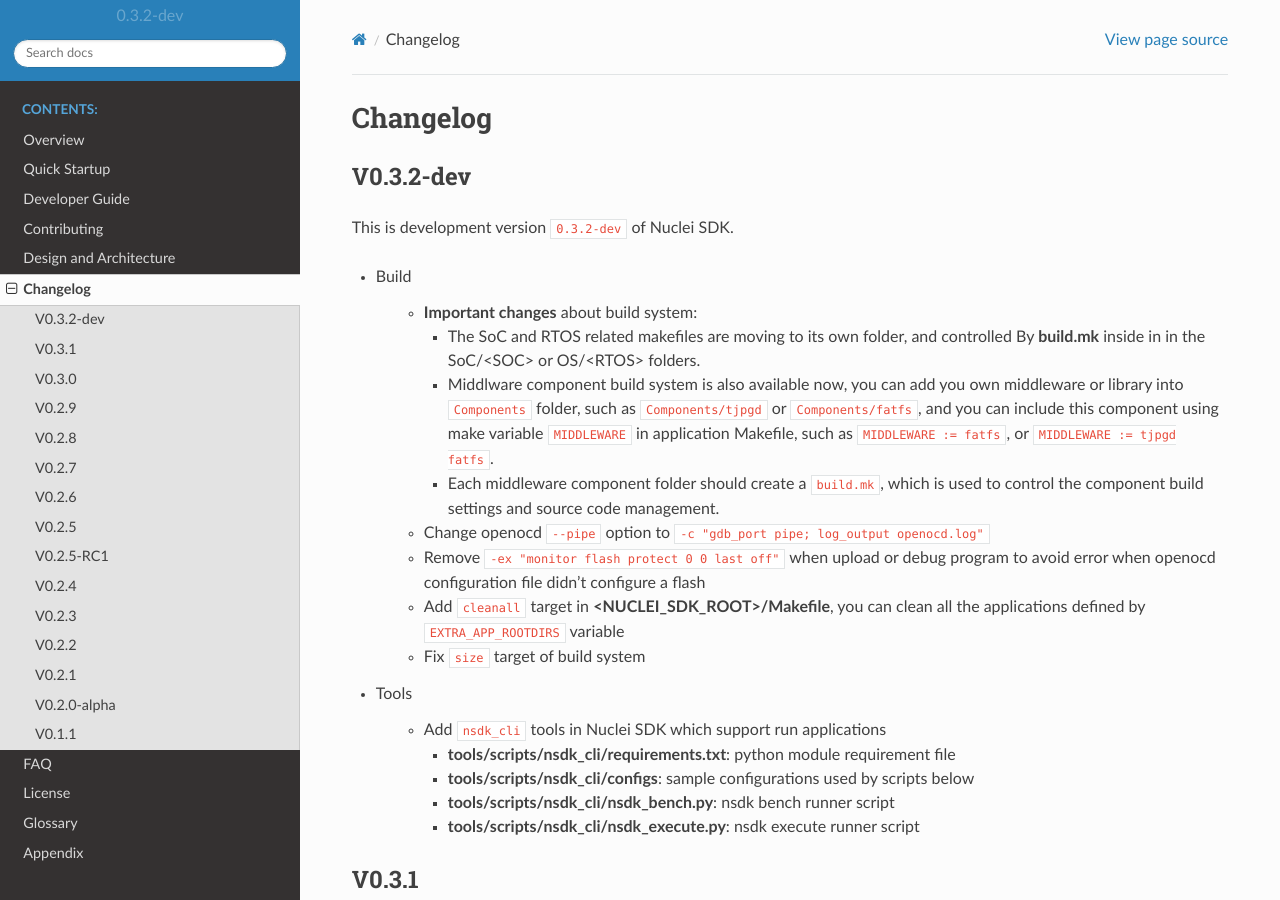
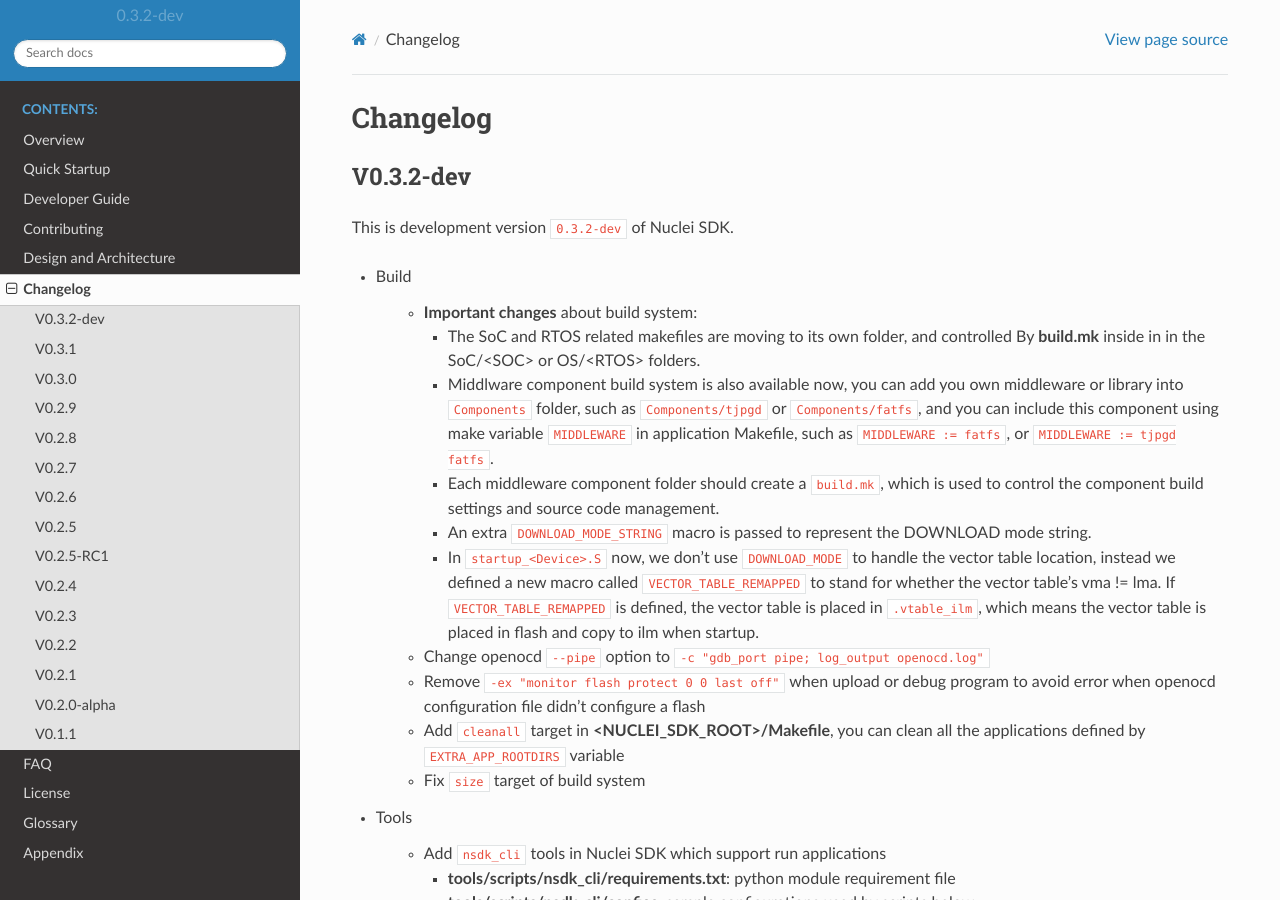
Before and after one commit to Nuclei-Software/nuclei-sdk, a Sphinx documentation site: the page built from doc/source/changelog.rst, in a window 1280 px wide and 900 px high. Built offline with Sphinx 7.4.7 and the Read the Docs theme 2.0.0, drawn with Linux system fonts in a browser that asks for light colours.

Commit message:
doc: update changelog for VECTOR_TABLE_REMAPPED macro
Signed-off-by: Huaqi Fang <578567190@qq.com>

```diff
--- a/doc/source/changelog.rst
+++ b/doc/source/changelog.rst
@@ -20,6 +20,11 @@
         or ``MIDDLEWARE := tjpgd fatfs``.
       - Each middleware component folder should create a ``build.mk``, which is used to control
         the component build settings and source code management.
+      - An extra ``DOWNLOAD_MODE_STRING`` macro is passed to represent the DOWNLOAD mode string.
+      - In ``startup_<Device>.S`` now, we don't use ``DOWNLOAD_MODE`` to handle the vector table location, instead
+        we defined a new macro called ``VECTOR_TABLE_REMAPPED`` to stand for whether the vector table's vma != lma.
+        If ``VECTOR_TABLE_REMAPPED`` is defined, the vector table is placed in ``.vtable_ilm``, which means the vector
+        table is placed in flash and copy to ilm when startup.
     - Change openocd ``--pipe`` option to ``-c "gdb_port pipe; log_output openocd.log"``
     - Remove ``-ex "monitor flash protect 0 0 last off"`` when upload or debug program to avoid error
       when openocd configuration file didn't configure a flash
```
